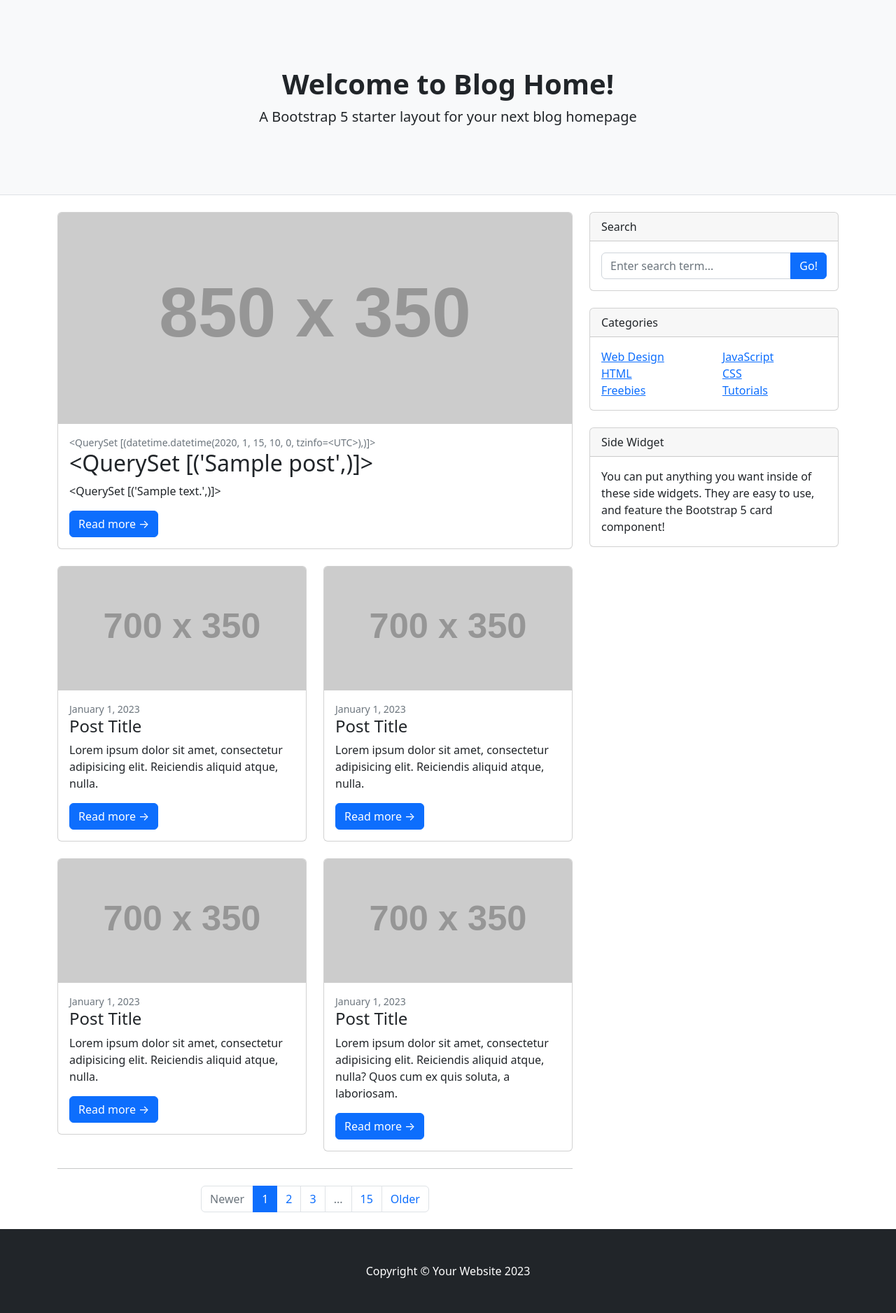
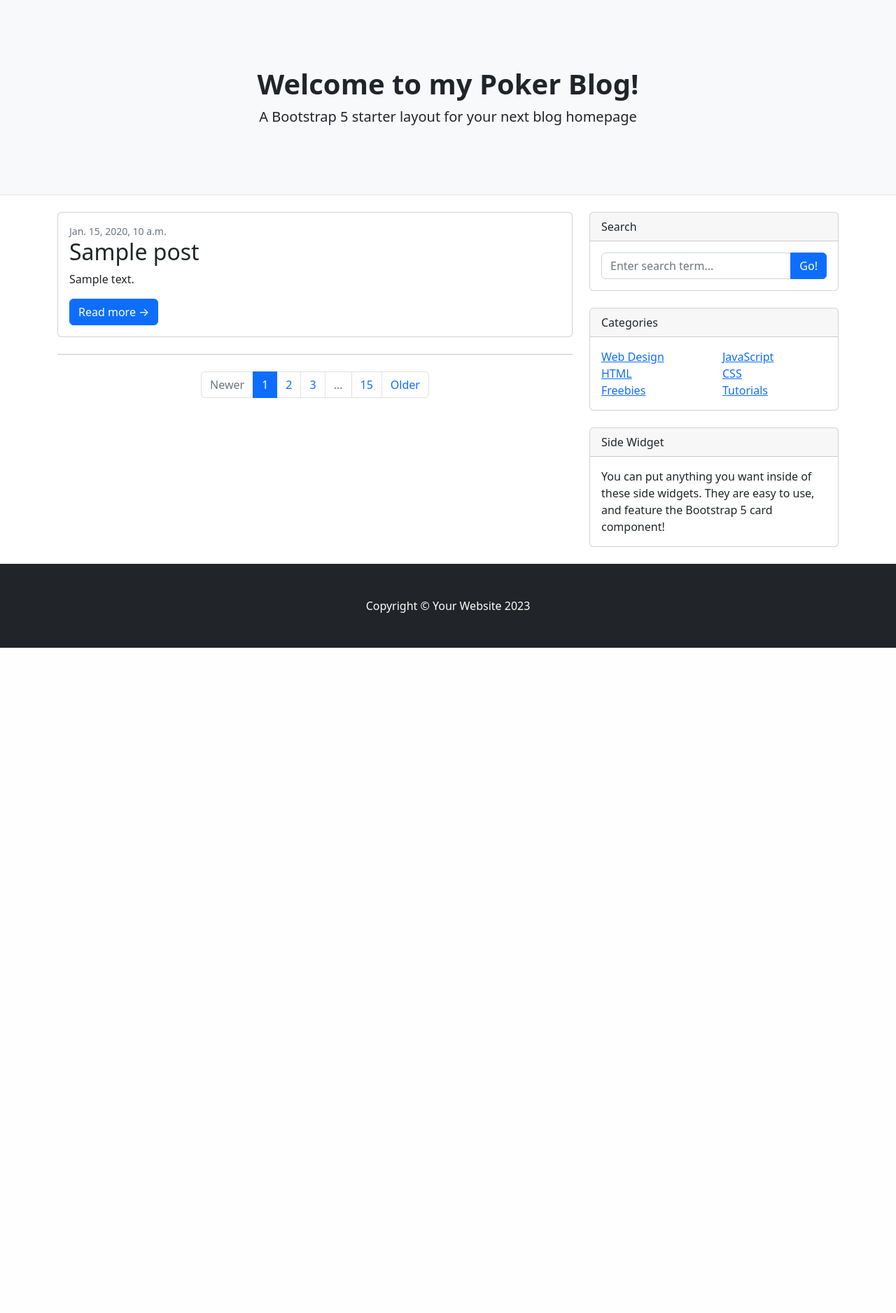
Before and after one commit to t0bes1/blog-poker, a Django app: page / in a window 1280 px wide. Shown: the part 56-1933 px from the top of the page at 70% size. After the commit the page ends 982 px from the top, so only its background shows below. Run offline with Django 3.2, Linux system fonts and the light colour scheme; tables that the repository leaves empty hold one stand-in row (values such as "Sample post"); grey boxes labelled with a size stand in for pictures from a placeholder-image service; some libraries are stand-ins or nearby versions.

Commit message:
Update views for home page

```diff
--- a/blog/urls.py
+++ b/blog/urls.py
@@ -1,7 +1,8 @@
 from . import views
 from django.urls import path
-from .views import post_summary
 
 urlpatterns = [
-    path("", post_summary, name="home"),
+    path('', views.PostList.as_view(), name='home'),
+    path('<slug:slug>/', views.PostDetail.as_view(), name='post_detail'),
+    path('like/<slug:slug>', views.PostLike.as_view(), name='post_like'),
 ]
--- a/blog/views.py
+++ b/blog/views.py
@@ -1,6 +1,9 @@
-from django.shortcuts import render
-from django.views import generic
+from django.shortcuts import render, get_object_or_404, reverse
+from django.views import generic, View
+from django.http import HttpResponseRedirect
 from .models import Post
+from .forms import CommentForm
+
 
 class PostList(generic.ListView):
     model = Post
@@ -8,22 +11,68 @@
     template_name = "index.html"
     paginate_by = 6
 
-def post_summary(request):
-    """View function for home page of site."""
 
-    mydata = Post.objects.all()
-    mydata1 = list(mydata)
-    title = mydata.values_list('title')
-    created_on = mydata.values_list('created_on')
-    excerpt = mydata.values_list('excerpt')
+class PostDetail(View):
+
+    def get(self, request, slug, *args, **kwargs):
+        queryset = Post.objects.filter(status=1)
+        post = get_object_or_404(queryset, slug=slug)
+        comments = post.comments.filter(approved=True).order_by("-created_on")
+        liked = False
+        if post.likes.filter(id=self.request.user.id).exists():
+            liked = True
+
+        return render(
+            request,
+            "post_detail.html",
+            {
+                "post": post,
+                "comments": comments,
+                "commented": False,
+                "liked": liked,
+                "comment_form": CommentForm()
+            },
+        )
+
+    def post(self, request, slug, *args, **kwargs):
+
+        queryset = Post.objects.filter(status=1)
+        post = get_object_or_404(queryset, slug=slug)
+        comments = post.comments.filter(approved=True).order_by("-created_on")
+        liked = False
+        if post.likes.filter(id=self.request.user.id).exists():
+            liked = True
+
+        comment_form = CommentForm(data=request.POST)
+        if comment_form.is_valid():
+            comment_form.instance.email = request.user.email
+            comment_form.instance.name = request.user.username
+            comment = comment_form.save(commit=False)
+            comment.post = post
+            comment.save()
+        else:
+            comment_form = CommentForm()
+
+        return render(
+            request,
+            "post_detail.html",
+            {
+                "post": post,
+                "comments": comments,
+                "commented": True,
+                "comment_form": comment_form,
+                "liked": liked
+            },
+        )
 
 
-    context = {
-        'data_dump': mydata1,
-        'excerpt': excerpt,
-        'title': title,
-        'created_on': created_on,
-    }
+class PostLike(View):
 
-    # Render the HTML template index.html with the data in the context variable
-    return render(request, 'index.html', context=context)
+    def post(self, request, slug, *args, **kwargs):
+        post = get_object_or_404(Post, slug=slug)
+        if post.likes.filter(id=request.user.id).exists():
+            post.likes.remove(request.user)
+        else:
+            post.likes.add(request.user)
+
+        return HttpResponseRedirect(reverse('post_detail', args=[slug]))
--- a/templates/base.html
+++ b/templates/base.html
@@ -31,7 +31,7 @@
         <header class="py-5 bg-light border-bottom mb-4">
             <div class="container">
                 <div class="text-center my-5">
-                    <h1 class="fw-bolder">Welcome to Blog Home!</h1>
+                    <h1 class="fw-bolder">Welcome to my Poker Blog!</h1>
                     <p class="lead mb-0">A Bootstrap 5 starter layout for your next blog homepage</p>
                 </div>
             </div>
--- a/templates/index.html
+++ b/templates/index.html
@@ -4,63 +4,23 @@
             <div class="row">
                 <!-- Blog entries-->
                 <div class="col-lg-8">
-                    <!-- Featured blog post-->
+                    <!-- Blog post-->
+                    {% for post in post_list %}
                     <div class="card mb-4">
-                        <a href="#!"><img class="card-img-top" src="https://dummyimage.com/850x350/dee2e6/6c757d.jpg" alt="..." /></a>
+                        {% if "placeholder" in post.featured_image.url %}
+                                <img class="card-img-top"
+                                    src="../media/poker-image.jpg">
+                                {% else %}
+                                <img class="card-img-top" src="{{ post.featured_image.url }}">
+                                {% endif %}
                         <div class="card-body">
-                            <div class="small text-muted">{{ created_on }}</div>
-                            <h2 class="card-title">{{ title }}</h2>
-                            <p class="card-text">{{ excerpt }}</p>
-                            <a class="btn btn-primary" href="#!">Read more →</a>
+                            <div class="small text-muted">{{ post.created_on }}</div>
+                            <h2 class="card-title">{{ post.title }}</h2>
+                            <p class="card-text">{{ post.excerpt }}</p>
+                            <a class="btn btn-primary" href="{% url 'post_detail' post.slug  %}" class = "post-link">Read more →</a>
                         </div>
                     </div>
-                    <!-- Nested row for non-featured blog posts-->
-                    <div class="row">
-                        <div class="col-lg-6">
-                            <!-- Blog post-->
-                            <div class="card mb-4">
-                                <a href="#!"><img class="card-img-top" src="https://dummyimage.com/700x350/dee2e6/6c757d.jpg" alt="..." /></a>
-                                <div class="card-body">
-                                    <div class="small text-muted">January 1, 2023</div>
-                                    <h2 class="card-title h4">Post Title</h2>
-                                    <p class="card-text">Lorem ipsum dolor sit amet, consectetur adipisicing elit. Reiciendis aliquid atque, nulla.</p>
-                                    <a class="btn btn-primary" href="#!">Read more →</a>
-                                </div>
-                            </div>
-                            <!-- Blog post-->
-                            <div class="card mb-4">
-                                <a href="#!"><img class="card-img-top" src="https://dummyimage.com/700x350/dee2e6/6c757d.jpg" alt="..." /></a>
-                                <div class="card-body">
-                                    <div class="small text-muted">January 1, 2023</div>
-                                    <h2 class="card-title h4">Post Title</h2>
-                                    <p class="card-text">Lorem ipsum dolor sit amet, consectetur adipisicing elit. Reiciendis aliquid atque, nulla.</p>
-                                    <a class="btn btn-primary" href="#!">Read more →</a>
-                                </div>
-                            </div>
-                        </div>
-                        <div class="col-lg-6">
-                            <!-- Blog post-->
-                            <div class="card mb-4">
-                                <a href="#!"><img class="card-img-top" src="https://dummyimage.com/700x350/dee2e6/6c757d.jpg" alt="..." /></a>
-                                <div class="card-body">
-                                    <div class="small text-muted">January 1, 2023</div>
-                                    <h2 class="card-title h4">Post Title</h2>
-                                    <p class="card-text">Lorem ipsum dolor sit amet, consectetur adipisicing elit. Reiciendis aliquid atque, nulla.</p>
-                                    <a class="btn btn-primary" href="#!">Read more →</a>
-                                </div>
-                            </div>
-                            <!-- Blog post-->
-                            <div class="card mb-4">
-                                <a href="#!"><img class="card-img-top" src="https://dummyimage.com/700x350/dee2e6/6c757d.jpg" alt="..." /></a>
-                                <div class="card-body">
-                                    <div class="small text-muted">January 1, 2023</div>
-                                    <h2 class="card-title h4">Post Title</h2>
-                                    <p class="card-text">Lorem ipsum dolor sit amet, consectetur adipisicing elit. Reiciendis aliquid atque, nulla? Quos cum ex quis soluta, a laboriosam.</p>
-                                    <a class="btn btn-primary" href="#!">Read more →</a>
-                                </div>
-                            </div>
-                        </div>
-                    </div>
+                    {% endfor %}
                     <!-- Pagination-->
                     <nav aria-label="Pagination">
                         <hr class="my-0" />
```
Also changed, not shown: blog/forms.py (added, +8 -0 lines), media/poker-image.jpg (added).
